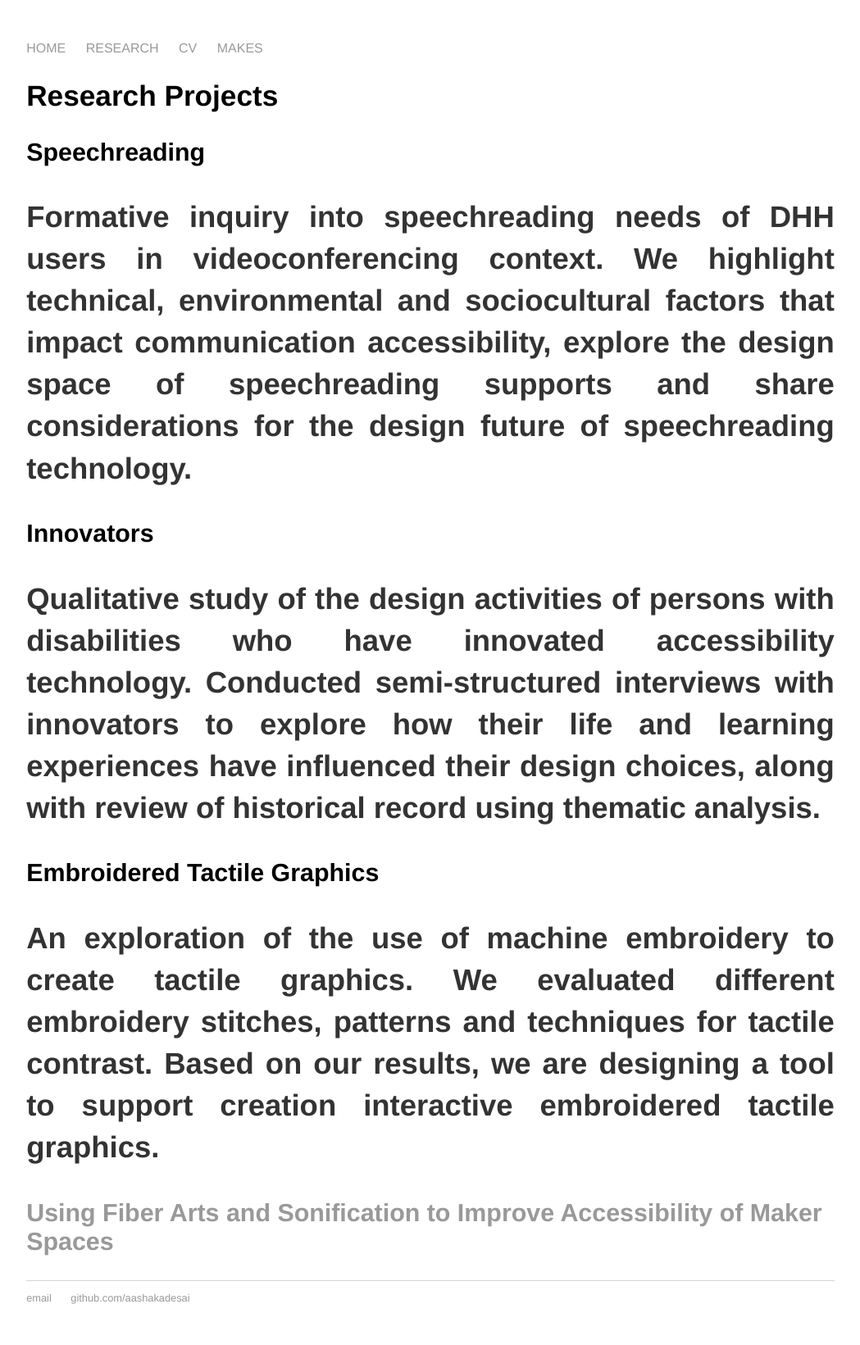
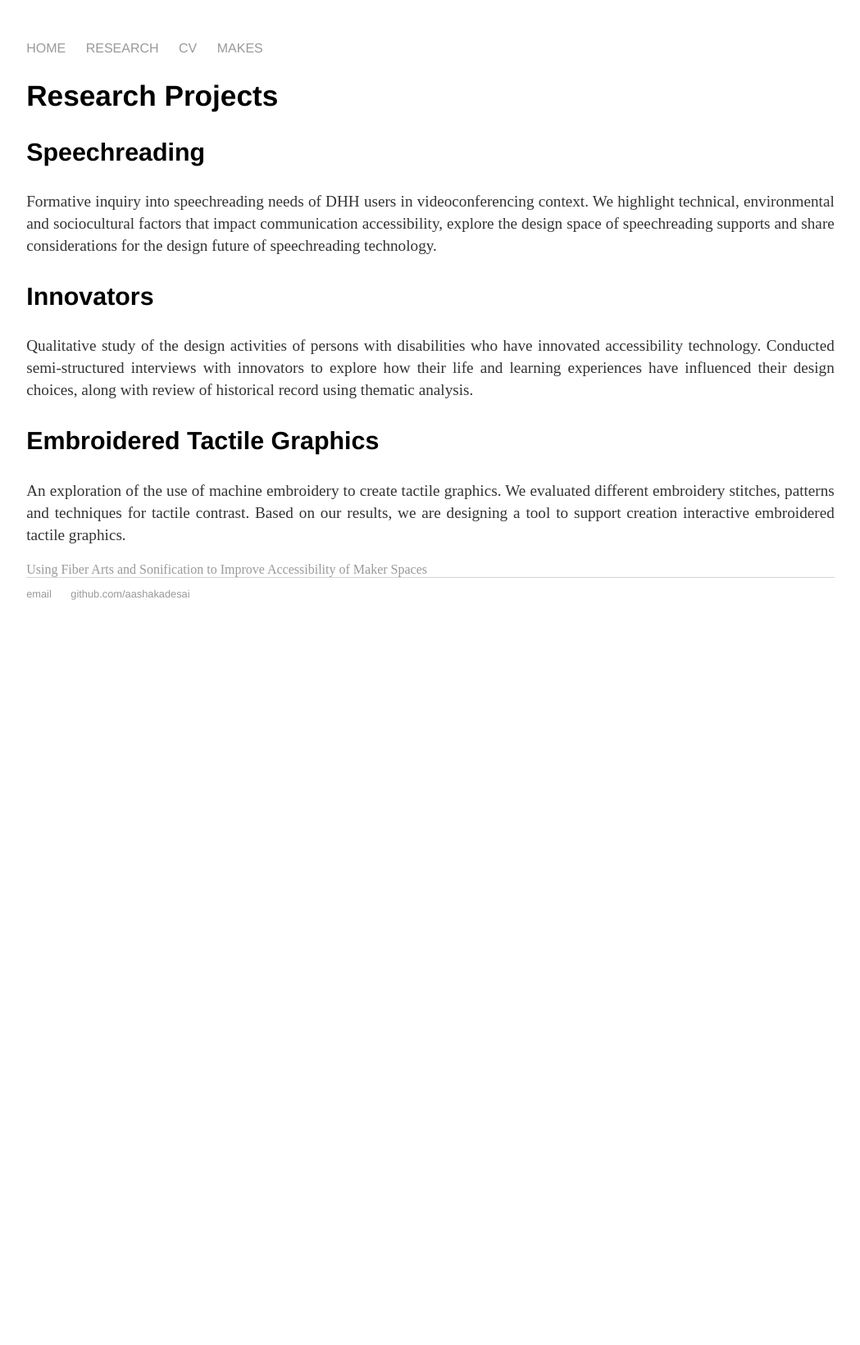
Before and after one commit to aashakadesai/aashakadesai.github.io, a Jekyll site: the page built from research/index.html, in a window 1280 px wide. Shown: the whole page at 82% size, without its empty margins (115-1164 px from the left). Built offline with Jekyll 4.4.1, drawn with Linux system fonts in a browser that asks for light colours; after the commit the page ends 900 px from its top, so only the background shows below that.

```diff
--- a/research/index.html
+++ b/research/index.html
@@ -6,13 +6,13 @@ title: Aashaka Desai, Research
 
 	<h2>Research Projects</h2>
 
-  <h3>Speechreading<h3>
+  <h3>Speechreading</h3>
 	<p>Formative inquiry into speechreading needs of DHH users in videoconferencing context. We highlight technical, environmental and sociocultural factors that impact communication accessibility, explore the design space of speechreading supports and share considerations for the design future of speechreading technology.</p>
 
-  <h3>Innovators<h3>
+  <h3>Innovators</h3>
 	<p>Qualitative study of the design activities of persons with disabilities who have innovated accessibility technology. Conducted semi-structured interviews with innovators to explore how their life and learning experiences have influenced their design choices, along with review of historical record using thematic analysis.</p>
 
-  <h3>Embroidered Tactile Graphics<h3>
+  <h3>Embroidered Tactile Graphics</h3>
   <p>An exploration of the use of machine embroidery to create tactile graphics. We evaluated different embroidery stitches, patterns and techniques for tactile contrast. Based on our results, we are designing a tool to support creation interactive embroidered tactile graphics.</p>
   <a href="FiberArts_and_Sonification.pdf"> Using Fiber Arts and Sonification to Improve Accessibility of Maker Spaces</a>
 </div><!-- /.blurb -->
```
